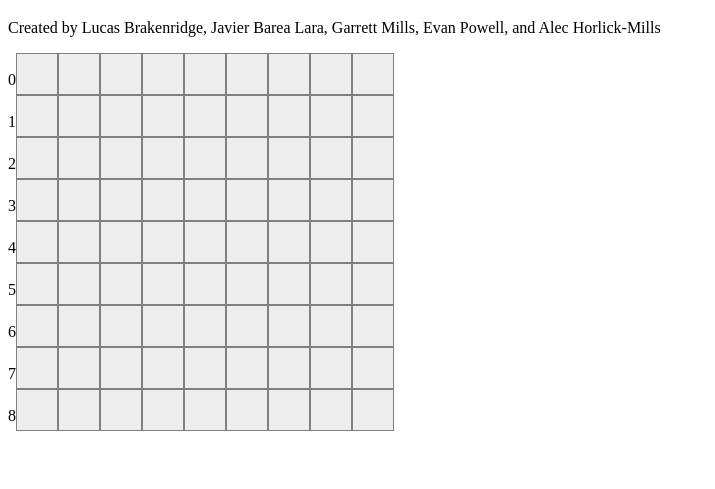
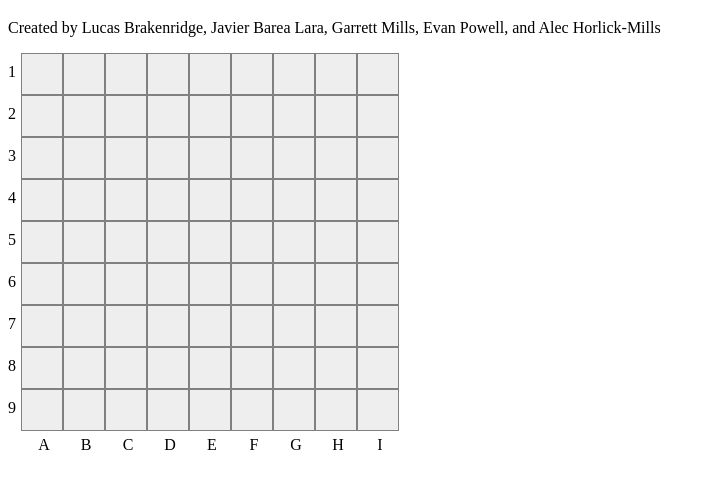
Before and after one commit to EECS-448-Battleship/project-1, a plain HTML site: page index.html in a window 1280 px wide. Shown: the part 61-550 px from the top of the page, without its empty margins (0-715 px from the left). Drawn offline with nearby package versions, Linux system fonts and the light colour scheme.

Commit message:
Revise styles for game board column labels (#1)
- Just a few tweaks here. The general principle is good.
- If you want <div> elements to display horizontally, they need to
  be wrapped in a parent <div> which has "display: flex;" in the css.
- Then, add a width and centering to the individual labels.

```diff
--- a/src/components/GameBoard.component.js
+++ b/src/components/GameBoard.component.js
@@ -23,17 +23,16 @@ const template  = `
 <div class="game-board-component" v-if="ready">
     <div class="grid-container">
         <div class="grid-row" v-for="(row,i) of rows">
-        <br> {{i}}
+        <br> <span class="label">{{ i + 1 }}</span>
             <app-game-cell
                 v-for="cell of row"
                 v-bind:render="cell.render"
             ></app-game-cell>
         </div>
-     <!--   <div class="column_labels"
-        v-for="(label,i) of column_labels">
-            {{ column_labels[i] }}
-       </div> --!>
-     </div>
+         <div class="column_labels">
+             <div class="label" v-for="(label,i) of column_labels">{{ label }}</div>
+         </div>
+    </div>
 </div>
 `
 export default class GameBoardComponent extends Component {
--- a/src/style/components.css
+++ b/src/style/components.css
@@ -1,5 +1,19 @@
+/* Styles for top-level component */
+.top-level-component .game-boards-container {
+    display: flex;
+}
+
+.top-level-component .game-boards-container .game-board {
+    margin-right: 50px;
+}
+
 .game-board-component .grid-container .grid-row {
     display: flex;
+}
+
+.game-board-component .grid-container .grid-row .label {
+    margin-right: 5px;
+    padding-top: 10px;
 }
 
 /* Styles for the various grid cell states. */
@@ -42,13 +56,13 @@
     background: #eeeeee;
 }
 
-.game-board-component {
+.column_labels {
     display: flex;
+    margin-top: 5px;
+    margin-left: 15px;
+}
 
+.column_labels .label {
+    width: 42px;
+    text-align: center;
 }
-.column_labels {
-
-    padding: 20px;
-    flex-direction: column-reverse;
-
-}
```
